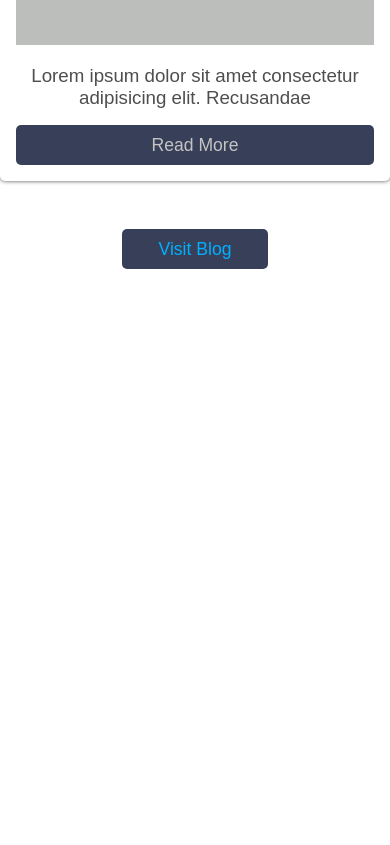
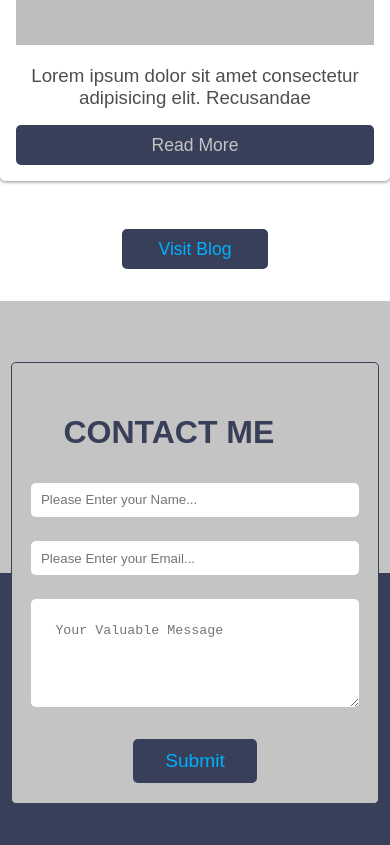
Before and after one commit to mansurissa/My-brand, a plain HTML site: page index.html in a window 390 px wide. Shown: the part 5738-6583 px from the top of the page. Before the commit the page ends 6039 px from the top, so only its background shows below. Drawn offline with Linux system fonts and the light colour scheme.

Commit message:
feat(contact page): finishing contacts page
- add contact page
- done with responsiveness and positioning

```diff
--- a/css/main.css
+++ b/css/main.css
@@ -240,7 +240,58 @@ a {
 .visit-blog {
   margin-bottom: 2rem;
 }
+/* Contact me page */
+.contact-page {
+  position: relative;
+}
+.upper-bg {
+  height: 17rem;
+  background: var(--main-color);
+}
+.bottom-bg {
+  height: 17rem;
+  background: var(--secondary-color);
+}
+form {
+  max-width: 600px;
+  margin: auto;
+  display: flex;
+  flex-direction: column;
+  border: solid 1px var(--secondary-color);
+  border-radius: 5px;
+  padding: 1.2rem;
+  background: var(--main-color);
+  position: absolute;
+  top: 12%;
+  right: 0;
+  left: 0;
+}
+input {
+  padding: 0.6rem;
+  margin-bottom: 1.5rem;
+  border: none;
+  border-radius: 5px;
+  background: F0F0F0;
+}
+textarea {
+  padding: 1.5rem;
+  height: 60px;
+  border-radius: 5px;
+  border: none;
+  margin-bottom: 2rem;
+}
 
+.submit {
+  background-color: var(--secondary-color);
+  color: var(--link-color);
+  padding: 0.7rem 2rem;
+  max-width: 50%;
+  margin: auto;
+  border: none;
+  border-radius: 5px;
+  font-size: 1.2rem;
+  cursor: pointer;
+}
 /* media queries */
 @media screen and (max-width: 600px) {
   .links {
@@ -316,4 +367,9 @@ a {
     margin-right: 0;
     text-align: center;
   }
+  /* contact */
+  form {
+    margin: 0.7rem;
+    top: 9%;
+  }
 } ;
--- a/index.html
+++ b/index.html
@@ -20,7 +20,7 @@
             <li class="nav-link"><a href="#about">About</a></li>
             <li class="nav-link"><a href="#projects">Project</a></li>
             <li class="nav-link"><a href="">Blog</a></li>
-            <li class="nav-link"><a href="">Contacts</a></li>
+            <li class="nav-link"><a href="#contacts">Contacts</a></li>
           </ul>
         </div>
         <div class="burger">
@@ -241,6 +241,25 @@
         <a href="" target="#blank"> Visit Blog </a>
       </button>
     </section>
+    <section class="contact-page" id="contacts">
+      <div class="upper-bg"></div>
+      <div class="bottom-bg"></div>
+      <form>
+        <h2 class="title-main">CONTACT ME</h2>
+        <input
+          type="text"
+          class="name"
+          placeholder="Please Enter your Name..."
+        />
+        <input
+          type="text"
+          class="email"
+          placeholder="Please Enter your Email..."
+        />
+        <textarea name="message" placeholder="Your Valuable Message"></textarea>
+        <button class="submit" type="button">Submit</button>
+      </form>
+    </section>
 
     <script src="js/app.js"></script>
   </body>
```
